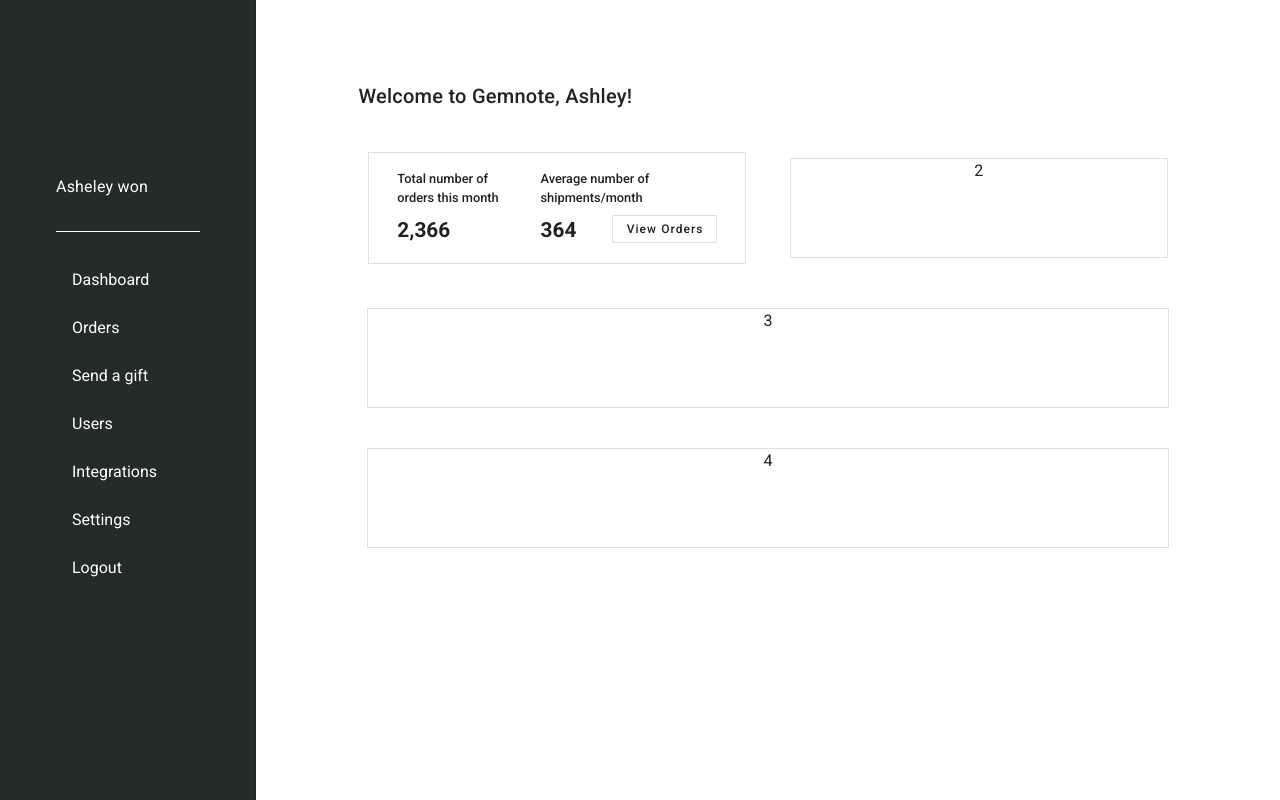
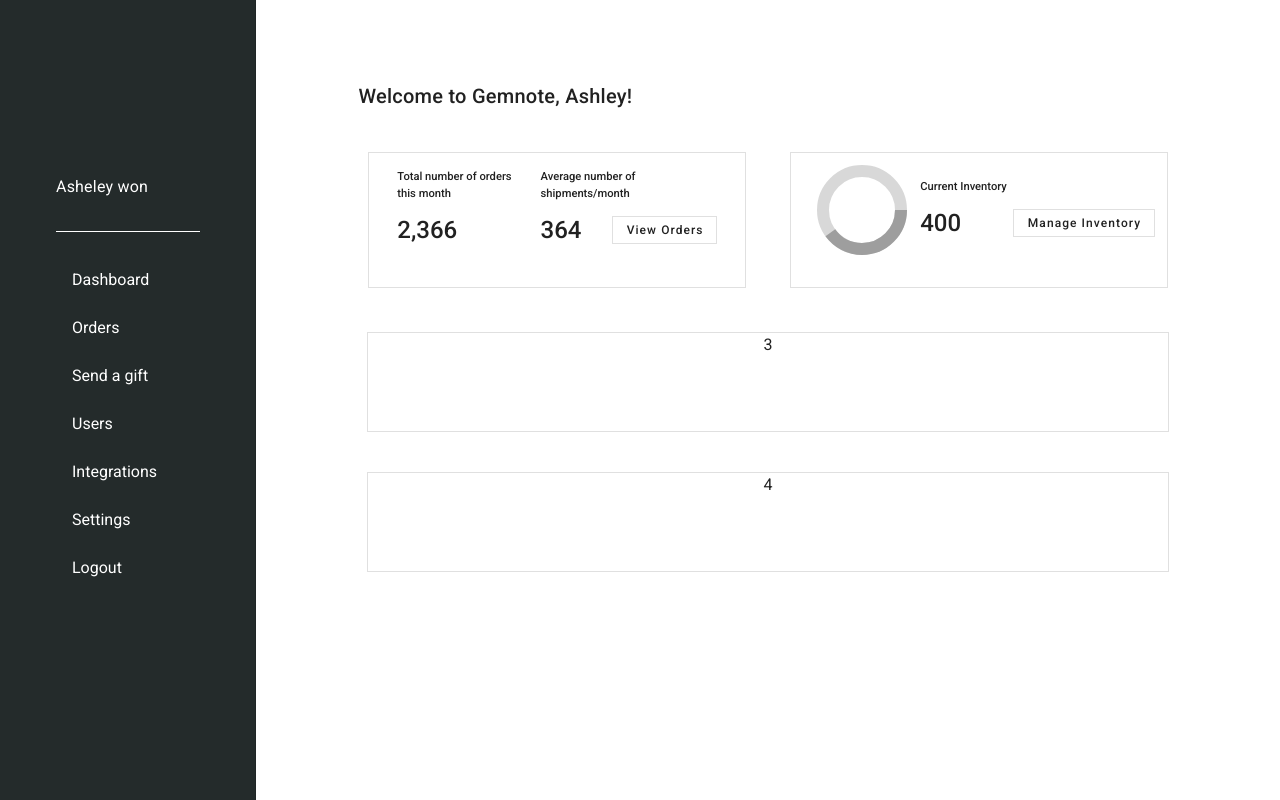
Before and after one commit to lkbarreto/Dashboard, a Vue app: page / in a window 1280 px wide. Built offline with nearby package versions, Linux system fonts and the light colour scheme.

Commit message:
inventory component added

```diff
--- a/src/components/AverageNumbers.vue
+++ b/src/components/AverageNumbers.vue
@@ -1,6 +1,6 @@
 <template>
   <div class="averages">
-    <v-row justify="center" class="rowAve" align="center">
+    <v-row  justify="center" class="rowAve" align="center">
       <v-col cols="5">
         <div class="subtitle">Total number of orders this month</div>
         <div class="number">2,366</div>
@@ -9,7 +9,7 @@
         <div class="subtitle">Average number of shipments/month</div>
         <div class="flexRow">
           <div class="number">364</div>
-          <v-btn class="text-capitalize" outlined small text tile>View orders</v-btn>
+          <v-btn class="text-capitalize" outlined  small text tile>View orders</v-btn>
         </div>
       </v-col>
     </v-row>
@@ -24,14 +24,14 @@ export default {
 
 <style>
 .number {
-  font-size: 1.3em;
-  font-weight: bold;
+  font-size: 1.5em;
+  font-weight: 500;
   text-align: left;
 }
 .subtitle {
-  font-size: 0.8em;
+  font-size: 0.7em;
   font-weight: 500;
-  margin-bottom: 1vh;
+  margin-bottom: 1.2vh;
   text-align: left;
 }
 .rowAve {
@@ -41,6 +41,7 @@ export default {
 
 .flexRow {
   justify-content: space-between;
+  align-items: center;
   flex-direction: row;
   display: flex;
 }
--- a/src/components/Content.vue
+++ b/src/components/Content.vue
@@ -3,12 +3,20 @@
     <h1 class="title mb-10">Welcome to Gemnote, Ashley!</h1>
     <v-row class="mb-8" align="center" justify="center">
       <v-col align="center" justify="center" cols="12" sm="6">
-        <v-card class="cardAverage pa-4" tile outlined width="95%" height="auto">
-            <Averages/>
+        <v-card
+          class="cardAverage pa-4"
+          tile
+          outlined
+          width="95%"
+          height="17vh"
+        >
+          <Averages />
         </v-card>
       </v-col>
       <v-col align="center" justify="center" cols="12" sm="6">
-        <v-card tile outlined width="95%" height="100px"> 2 </v-card>
+        <v-card class=" cardAverage pa-3 flex" tile outlined width="95%" height="17vh">
+          <Inventory />
+        </v-card>
       </v-col>
     </v-row>
     <v-row class="mb-10" align="center" justify="center">
@@ -39,12 +47,14 @@
 </template>
 
 <script>
-import Averages from './AverageNumbers'
+import Averages from "./AverageNumbers";
+import Inventory from "./Inventory";
 export default {
   name: "content",
-  components:{
-      Averages
-  }
+  components: {
+    Averages,
+    Inventory,
+  },
 };
 </script>
 
@@ -57,8 +67,8 @@ export default {
   font-family: "Roboto", sans-serif !important;
 }
 
-.cardAverage{
-justify-content: center;
-align-items: center;
+.cardAverage {
+  justify-content: center;
+  align-items: center;
 }
 </style>
--- /dev/null
+++ b/src/components/Inventory.vue
@@ -0,0 +1,64 @@
+<template>
+  <div class="inventory">
+    <v-row no-gutters justify="center" class="rowInventory" align="center">
+      <v-col justify="center" align="center" cols="4">
+        <v-progress-circular
+          rotate="360"
+          size="90"
+          width="12"
+          value="40"
+          color="grey"
+        >
+        </v-progress-circular>
+      </v-col>
+      <v-col justify="center" align="center" cols="8">
+        <div class="flexCol">
+          <div class="subtitle">Current Inventory</div>
+          <div class="flexRow">
+            <div class="number">400</div>
+            <v-btn class="text-capitalize" outlined small text tile
+              >Manage Inventory</v-btn
+            >
+          </div>
+        </div>
+      </v-col>
+    </v-row>
+  </div>
+</template>
+
+<script>
+export default {
+  name: "averages",
+};
+</script>
+
+<style>
+.number {
+  font-size: 1.5em;
+  font-weight: 500;
+  text-align: left;
+}
+.subtitle {
+  font-size: 0.7em;
+  font-weight: 500;
+  text-align: left;
+}
+.rowInventory {
+  height: 100%;
+  width: 100%;
+}
+
+.flexRow {
+  justify-content: space-between;
+  align-items: center;
+  flex-direction: row;
+  display: flex;
+}
+
+.flexCol {
+  flex-direction: column;
+  justify-content: space-between;
+  align-items: center;
+  height: 100% !important;
+}
+</style>
```
